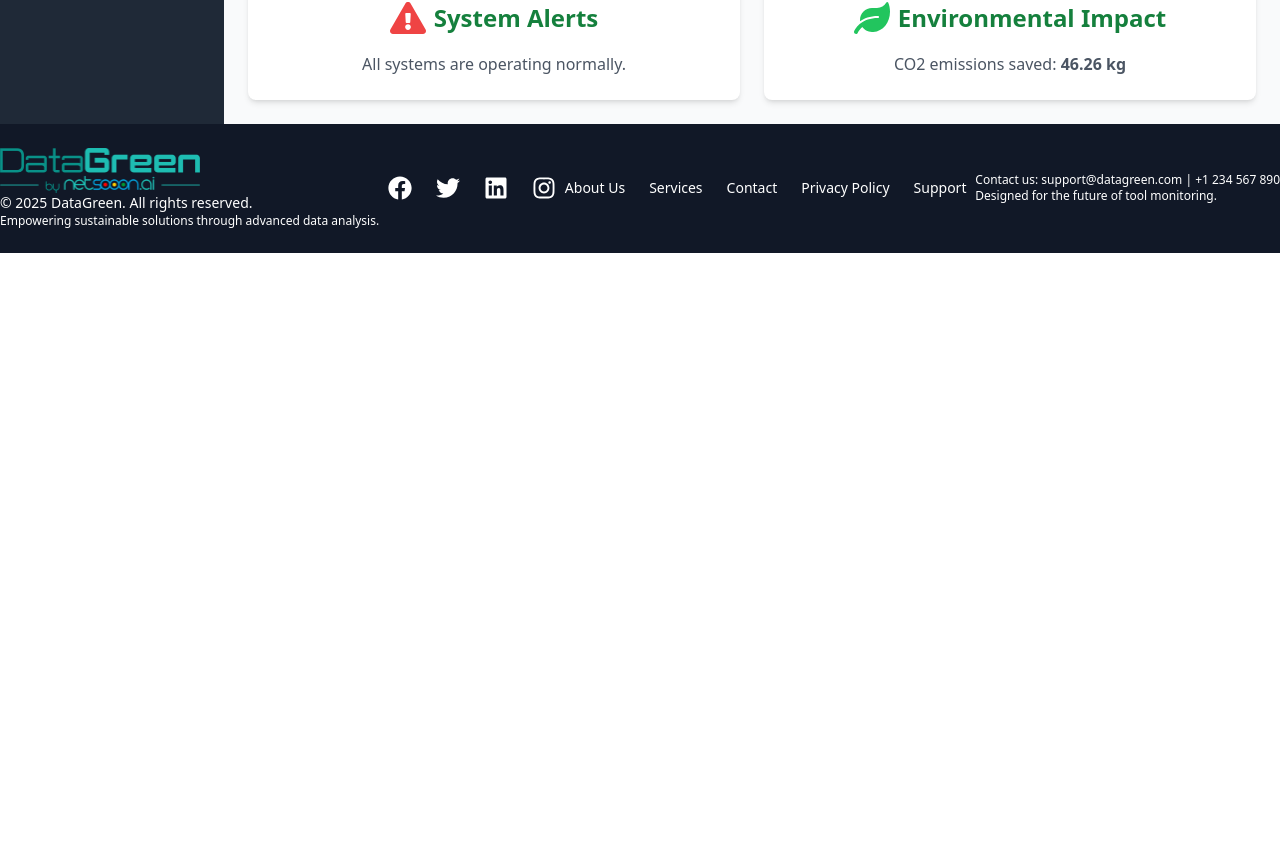
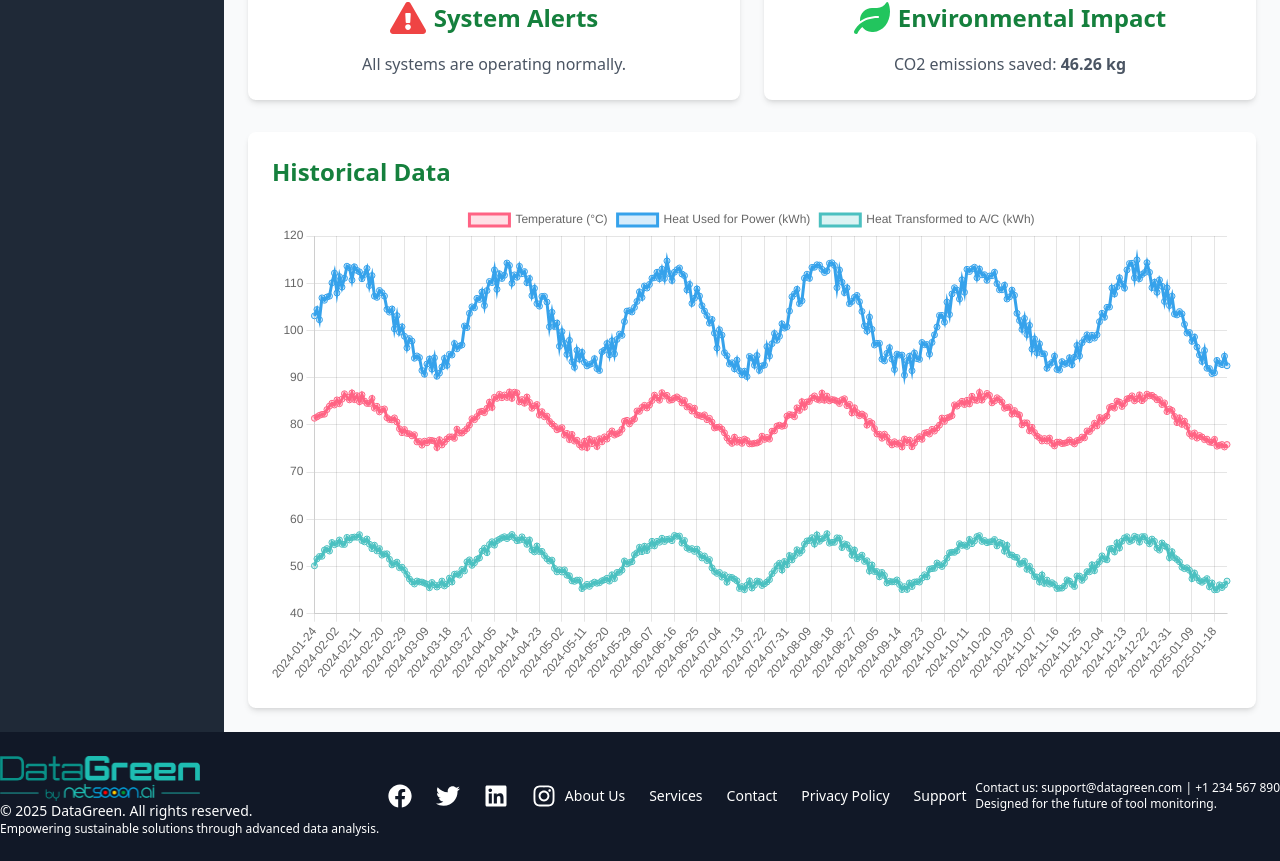
Before and after one commit to DataGreenbyNetsooon/dg-interface-mockup, a React (Vite) app: page /heat-temperature-management in a window 1280 px wide. Shown: the part 688-1549 px from the top of the page. Before the commit the page ends 941 px from the top, so only its background shows below. Built offline with nearby package versions, Linux system fonts and the light colour scheme.

Commit message:
adding visual representation

```diff
--- a/src/components/HeatTemperatureManagement.jsx
+++ b/src/components/HeatTemperatureManagement.jsx
@@ -2,7 +2,6 @@
 import { mockHeatData } from "../data/mockHeatData";
 import { FaThermometerHalf, FaBolt, FaSnowflake, FaDollarSign, FaExclamationTriangle, FaLeaf } from "react-icons/fa";
 import { Line } from "react-chartjs-2";
-import Chart from "chart.js/auto";
 
 const HeatTemperatureManagement = () => {
   const [data, setData] = useState([]);
@@ -142,10 +141,10 @@
             </div>
           </div>
 
-          {/* <div className="mt-8 bg-white shadow-md rounded-lg p-6">
+          <div className="mt-8 bg-white shadow-md rounded-lg p-6">
             <h4 className="text-2xl font-bold text-green-700 mb-4">Historical Data</h4>
             <Line data={historicalData} />
-          </div> */}
+          </div>
         </>
       )}
     </div>
```
